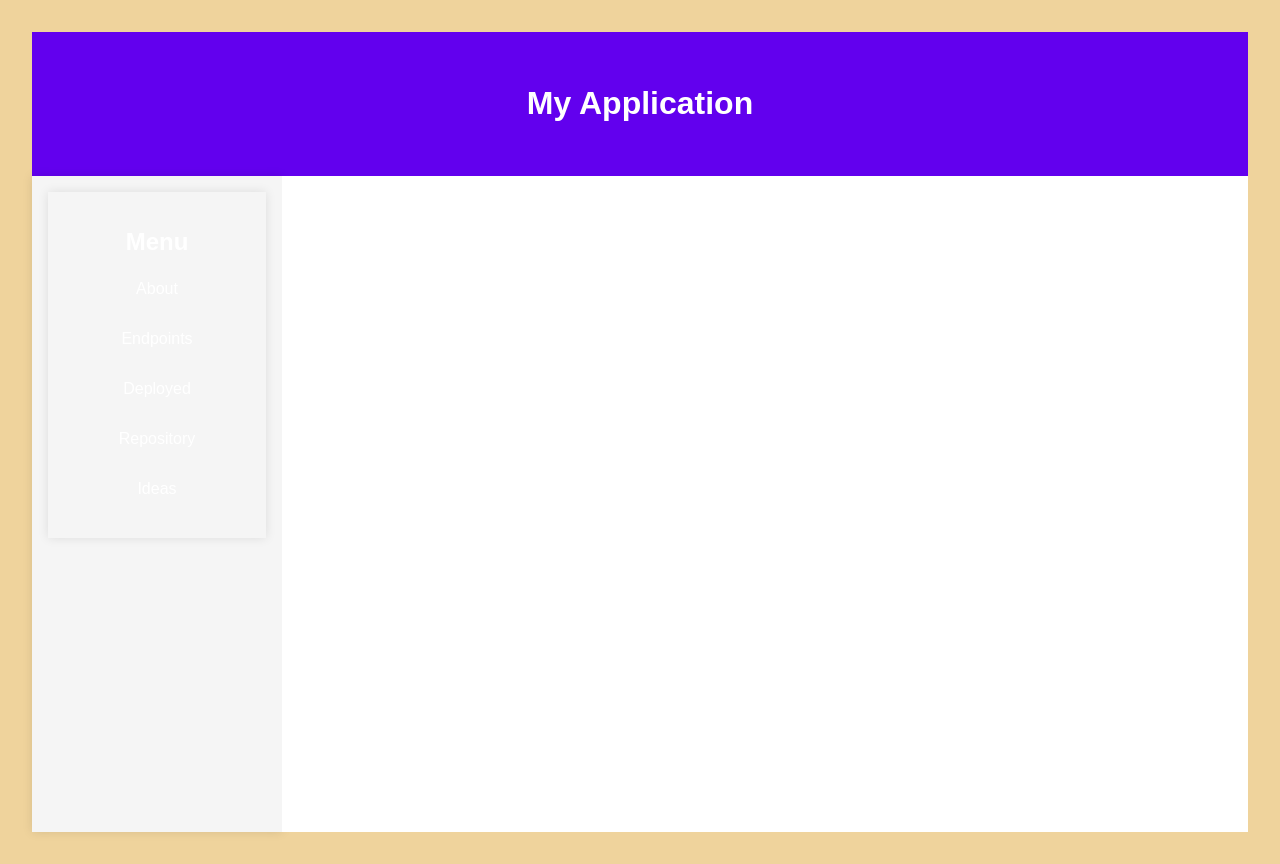
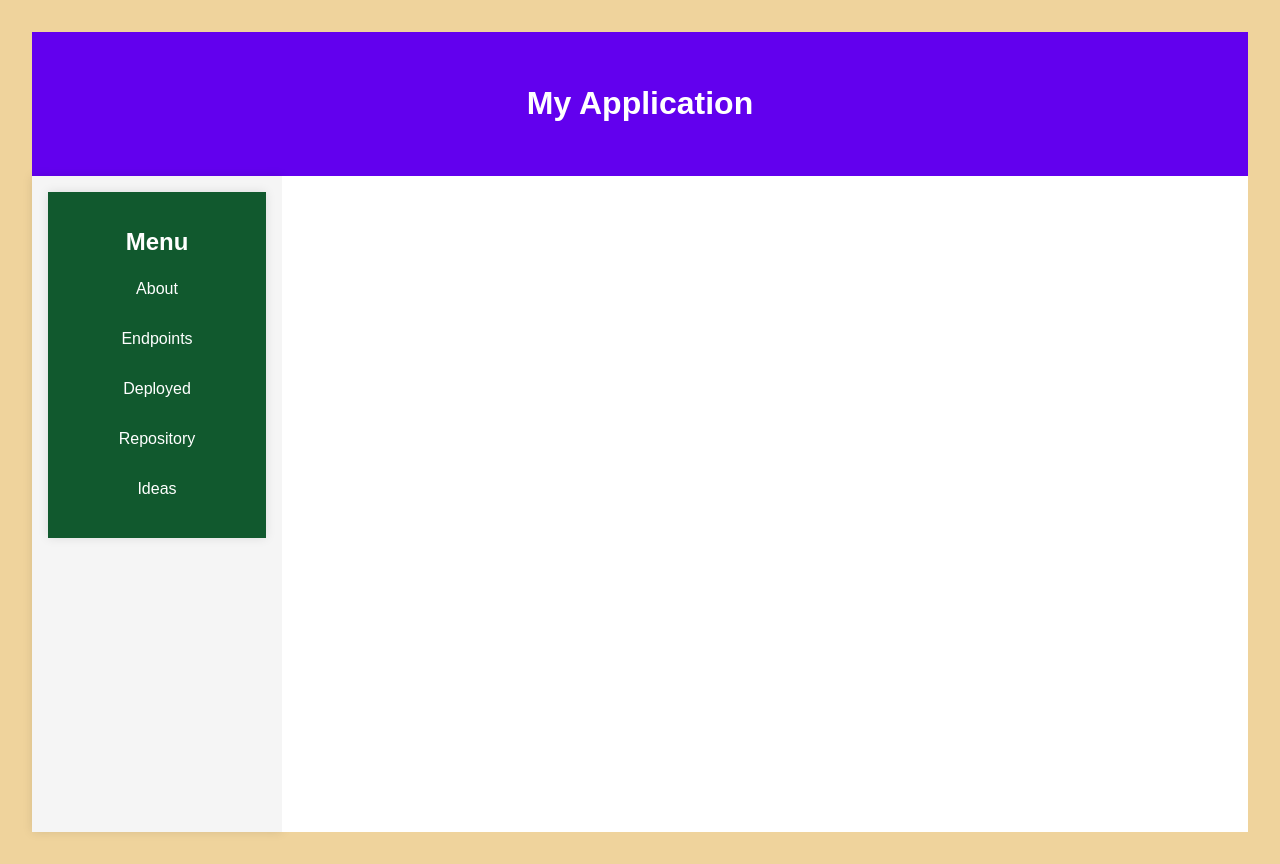
Before and after one commit to MojoOno/sp3, a React (Vite) app: page / in a window 1280 px wide. Built offline with nearby package versions, Linux system fonts and the light colour scheme.

Commit message:
Grøn farve

```diff
--- a/src/css/Sidebar.module.css
+++ b/src/css/Sidebar.module.css
@@ -1,6 +1,6 @@
 .sidebar {
   grid-area: sidebar;
-  background-color: var(--secondary-background);
+  background-color: var(--secondary);
   padding: 1rem;
   box-shadow: 0 0 10px rgba(0, 0, 0, 0.1);
 }
```
